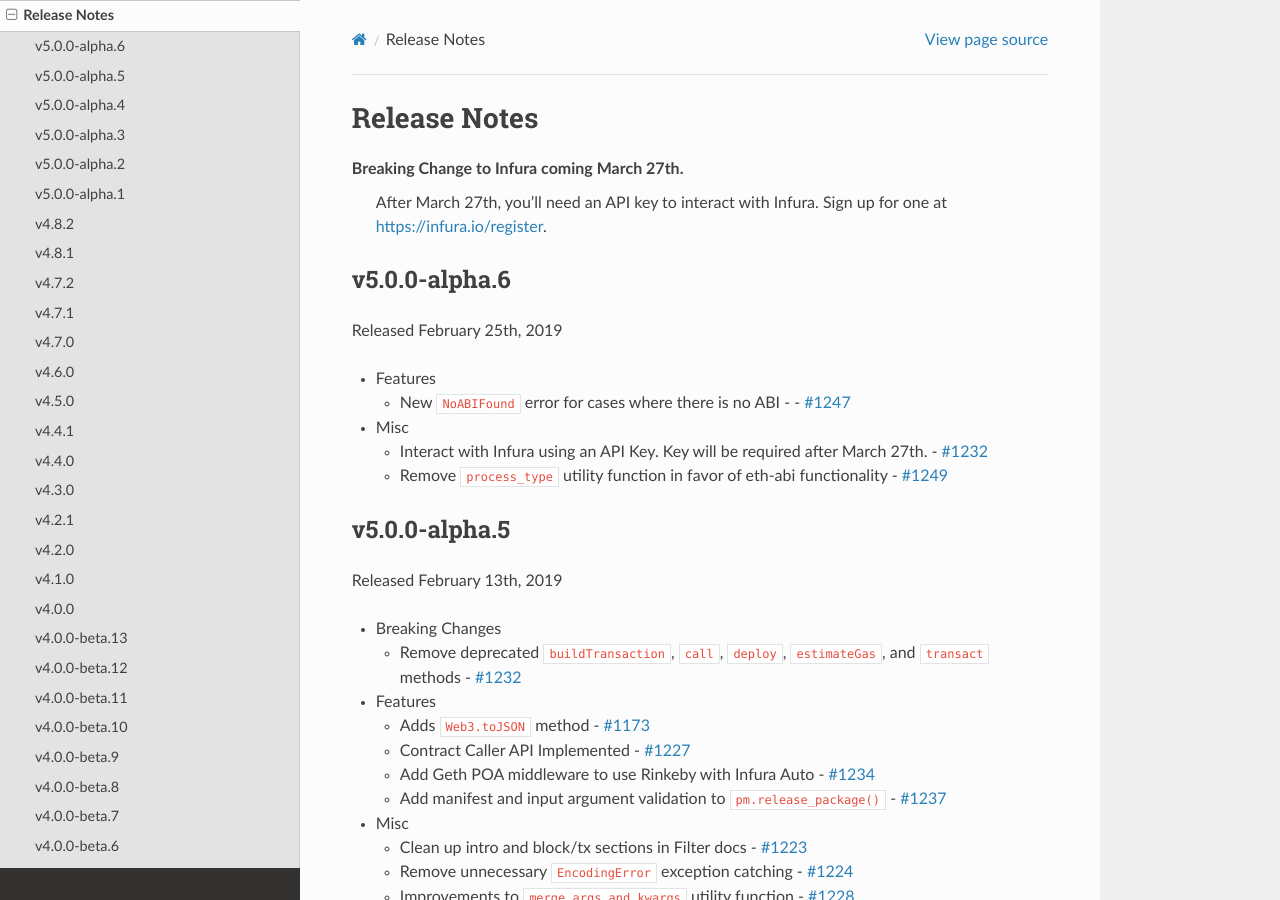
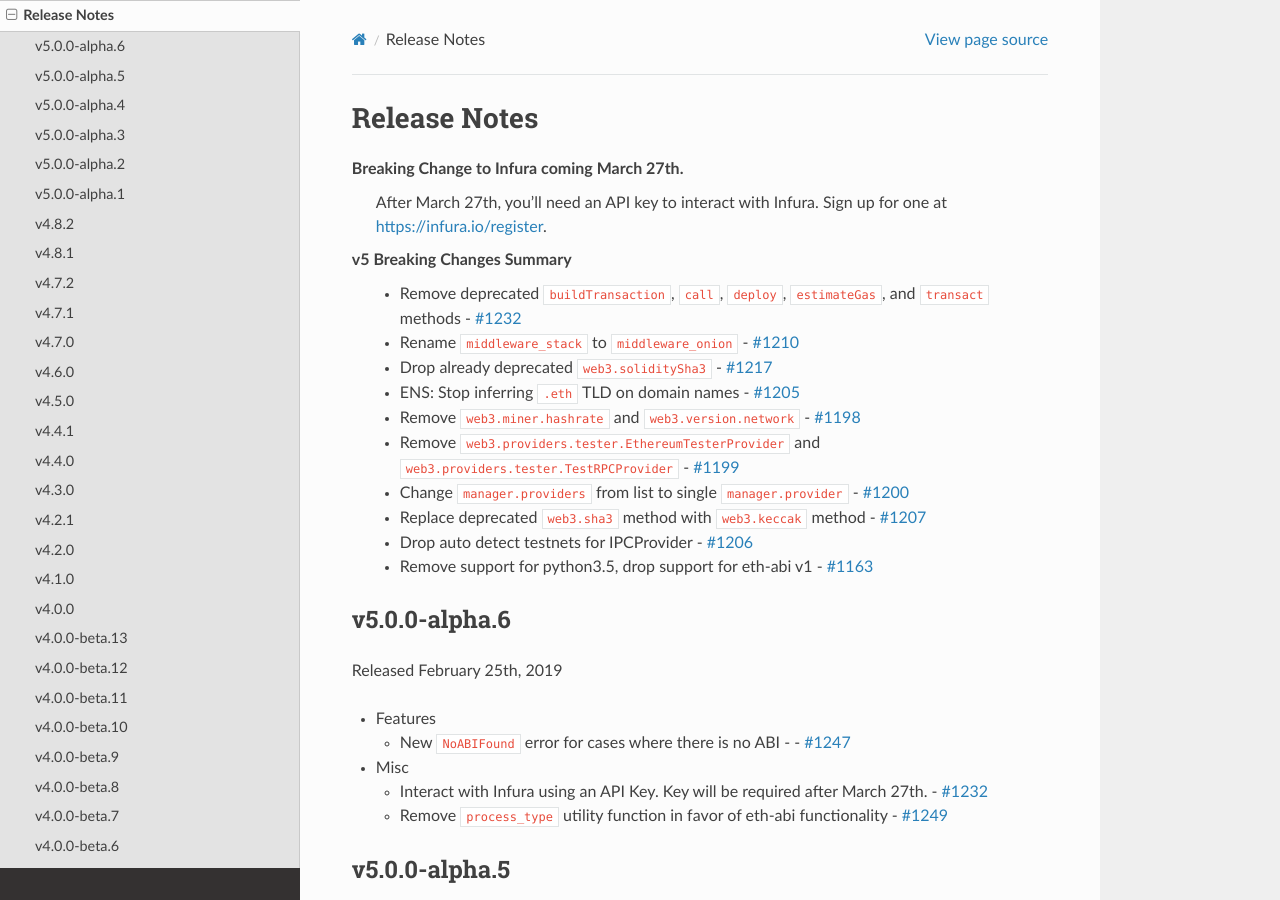
Before and after one commit to shuziren/web3.py, a Sphinx documentation site: the page built from docs/releases.rst, in a window 1280 px wide and 900 px high. Built offline with Sphinx 7.4.7 and the Read the Docs theme 2.0.0, drawn with Linux system fonts in a browser that asks for light colours.

Commit message:
Update release notes to include breaking changes
Add note about deprecation warnings

```diff
--- a/docs/quickstart.rst
+++ b/docs/quickstart.rst
@@ -89,3 +89,7 @@ so that is a good place to start.
 If you want to dive straight into contracts, check out the section on :ref:`contracts`,
 including a :ref:`contract_example`, and how to create a contract instance using
 :meth:`w3.eth.contract() <web3.eth.Eth.contract>`.
+
+.. NOTE:: It is recommended that your development environment have the ``PYTHONWARNINGS=default``
+    environment variable set. Some deprecation warnings will not show up
+    without this variable being set.
--- a/docs/releases.rst
+++ b/docs/releases.rst
@@ -5,6 +5,30 @@ Breaking Change to Infura coming March 27th.
  After March 27th, you'll need an API key to interact with Infura.
  Sign up for one at https://infura.io/register.
 
+
+v5 Breaking Changes Summary
+  - Remove deprecated ``buildTransaction``, ``call``, ``deploy``,
+    ``estimateGas``, and ``transact`` methods
+    - `#1232 <https://github.com/ethereum/web3.py/pull/1232>`_
+  - Rename ``middleware_stack`` to ``middleware_onion``
+    - `#1210 <https://github.com/ethereum/web3.py/pull/1210>`_
+  - Drop already deprecated ``web3.soliditySha3``
+    - `#1217 <https://github.com/ethereum/web3.py/pull/1217>`_
+  - ENS: Stop inferring ``.eth`` TLD on domain names
+    - `#1205 <https://github.com/ethereum/web3.py/pull/1205>`_
+  - Remove ``web3.miner.hashrate`` and ``web3.version.network``
+    - `#1198 <https://github.com/ethereum/web3.py/pull/1198>`_
+  - Remove ``web3.providers.tester.EthereumTesterProvider``
+    and ``web3.providers.tester.TestRPCProvider``
+    - `#1199 <https://github.com/ethereum/web3.py/pull/1199>`_
+  - Change ``manager.providers`` from list to single ``manager.provider``
+    - `#1200 <https://github.com/ethereum/web3.py/pull/1200>`_
+  - Replace deprecated ``web3.sha3`` method with ``web3.keccak`` method
+    - `#1207 <https://github.com/ethereum/web3.py/pull/1207>`_
+  - Drop auto detect testnets for IPCProvider
+    - `#1206 <https://github.com/ethereum/web3.py/pull/1206>`_
+  - Remove support for python3.5, drop support for eth-abi v1
+    - `#1163 <https://github.com/ethereum/web3.py/pull/1163>`_
 
 v5.0.0-alpha.6
 --------------
```
